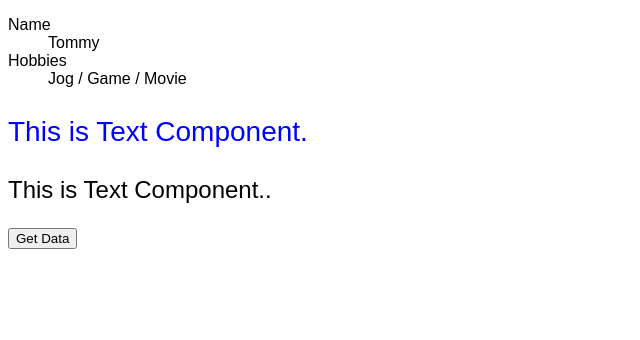
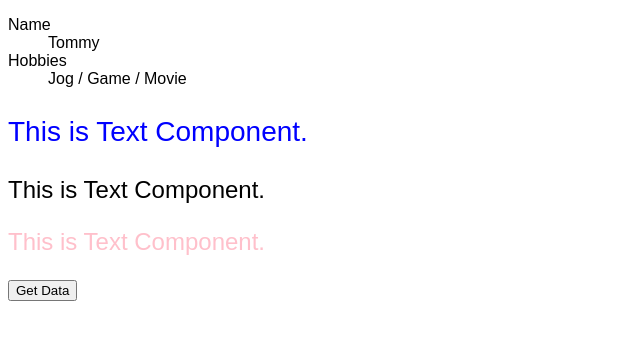
Before and after one commit to koyamal/learn-react-02-07, a React (Create React App) app: page / in a window 1280 px wide. Shown: the top 340 px of the page, without its empty margins (0-640 px from the left). Built offline with nearby package versions, Linux system fonts and the light colour scheme.

Commit message:
Add text component to App

```diff
--- a/src/App.tsx
+++ b/src/App.tsx
@@ -26,7 +26,8 @@ export default function App() {
     <div className="App">
       <UserProfile user={user} />
       <Text color="blue" fontSize="28px" content="This is Text Component." />
-      <Text content="This is Text Component.." />
+      <Text content="This is Text Component." />
+      <Text color="pink" content="This is Text Component." />
       <button onClick={onClickFetchData}>Get Data</button>
       {todos.map((todo) => {
         return (
```
